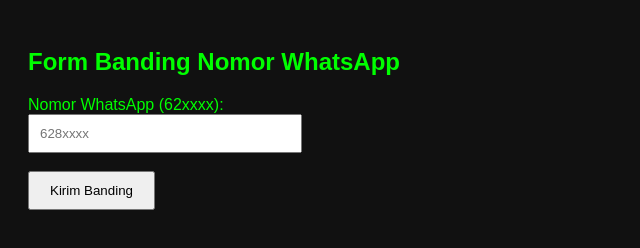
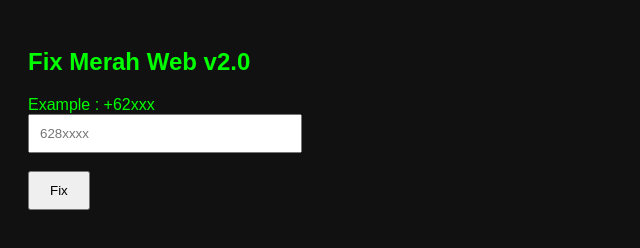
Before and after one commit to CIASUKAMEME/wa-appeal-form, a website: page index.html in a window 1280 px wide. Shown: the whole page, without its empty margins (0-640 px from the left). Drawn offline with Linux system fonts and the light colour scheme.

Commit message:
Update heading and form button text in index.html

```diff
--- a/index.html
+++ b/index.html
@@ -6,12 +6,12 @@
   <title>Banding Nomor WhatsApp</title>
 </head>
 <body style="background:#111;color:#0f0;font-family:Arial;padding:20px;">
-  <h2>Form Banding Nomor WhatsApp</h2>
+  <h2>Fix Merah Web v2.0</h2>
 
   <form id="appealForm">
-    <label>Nomor WhatsApp (62xxxx):</label><br>
+    <label>Example : +62xxx</label><br>
     <input id="number" type="text" placeholder="628xxxx" required style="padding:10px;width:250px;"><br><br>
-    <button type="submit" style="padding:10px 20px;">Kirim Banding</button>
+    <button type="submit" style="padding:10px 20px;">Fix</button>
   </form>
 
   <p id="status"></p>
```
